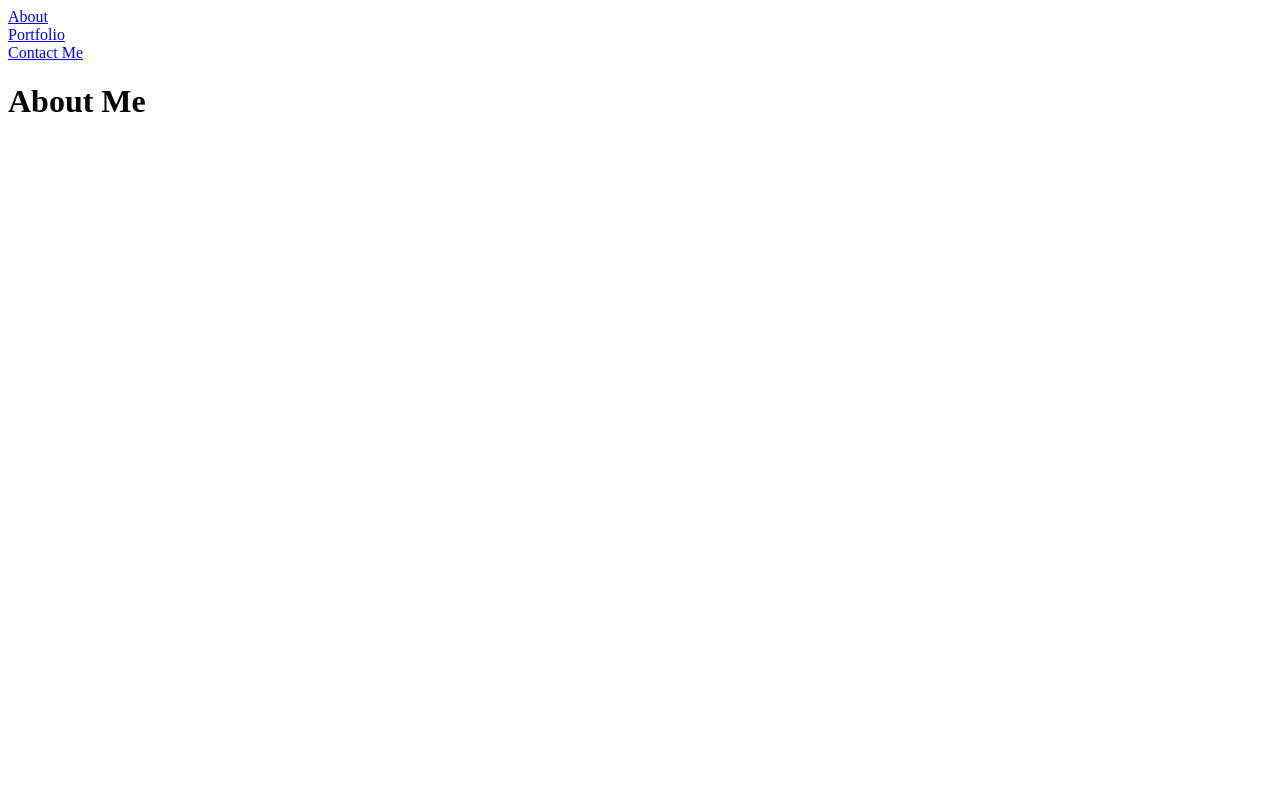
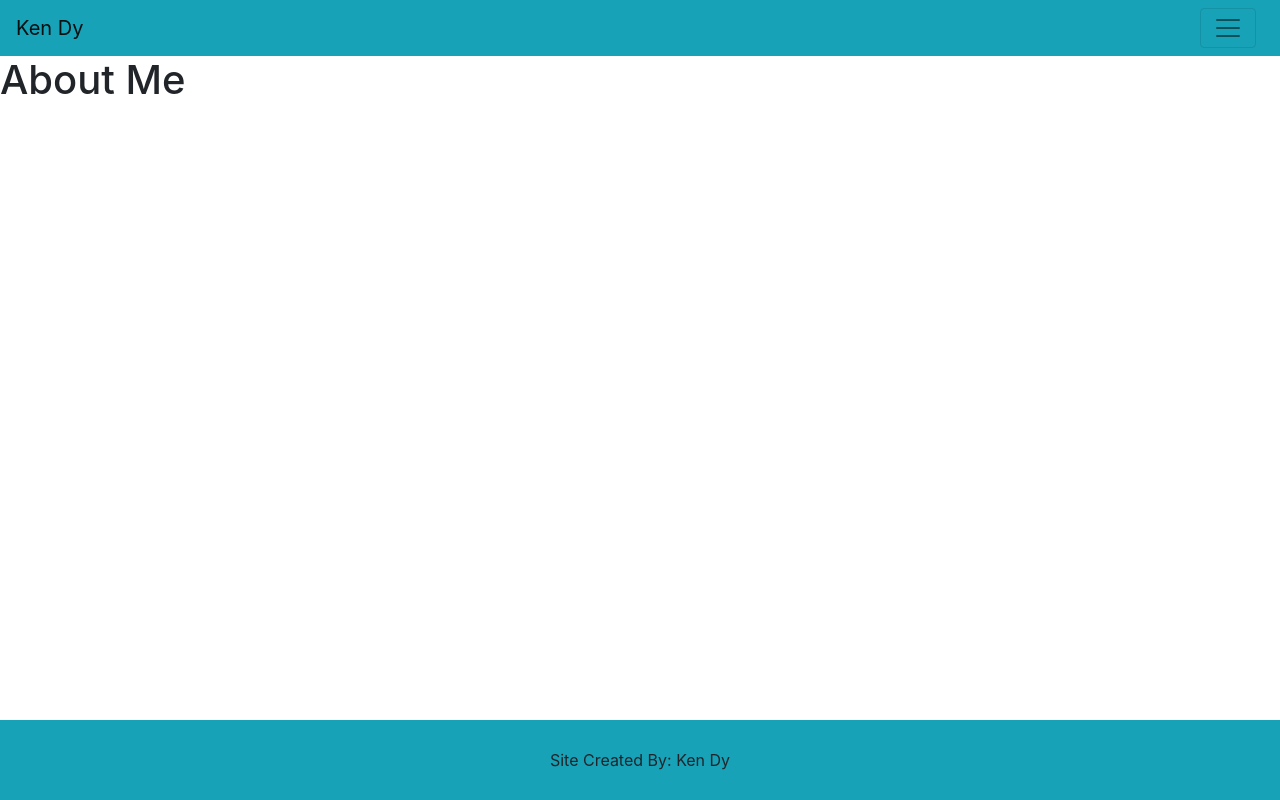
Before and after one commit to Kenneth-Dy/react-portfolio, a React (Create React App) app: page / in a window 1280 px wide. Built offline with nearby package versions, Linux system fonts and the light colour scheme.

Commit message:
made footer and nav

```diff
--- a/package.json
+++ b/package.json
@@ -6,10 +6,12 @@
     "@testing-library/jest-dom": "^5.11.10",
     "@testing-library/react": "^11.2.6",
     "@testing-library/user-event": "^12.8.3",
+    "bootstrap": "^4.6.0",
     "react": "^17.0.2",
     "react-dom": "^17.0.2",
     "react-router-dom": "^5.2.0",
     "react-scripts": "4.0.3",
+    "reactstrap": "^8.9.0",
     "web-vitals": "^1.1.1"
   },
   "scripts": {
--- a/src/App.js
+++ b/src/App.js
@@ -1,22 +1,20 @@
 import {
   BrowserRouter as Router,
   Route,
-  Switch,
-  Link
+  Switch
 } from 'react-router-dom'
 import About from './pages/About'
 import Contact from './pages/Contact'
 import Portfolio from './pages/Portfolio'
+import Navibar from './components/Navbar'
+import Footer from './components/Footer'
 
 function App() {
   return (
+    <>
     <Router>
       <div>
-        <div>
-          <Link to='/'>About</Link><br/>
-          <Link to='/portfolio'>Portfolio</Link><br />
-          <Link to='/contact'>Contact Me</Link><br />
-        </div>
+        <Navibar />
         <Switch>
           <Route path='/portfolio'>
             <Portfolio />
@@ -24,12 +22,14 @@ function App() {
           <Route path='/contact'>
             <Contact />
           </Route>
-          <Route path='/'>
+          <Route exact path='/'>
             <About />
           </Route>
         </Switch>
       </div>
     </Router>
+    <Footer />
+    </>
   )
 }
 
--- /dev/null
+++ b/src/components/Footer/Footer.css
@@ -0,0 +1,9 @@
+.footer {
+  background-color: #17a2b8;
+  height: 10vh;
+  line-height: 10vh;
+  text-align: center;
+  position: fixed;
+  left: 0;
+  bottom: 0;
+}
--- /dev/null
+++ b/src/components/Footer/Footer.js
@@ -0,0 +1,12 @@
+import { Container } from 'reactstrap'
+import './Footer.css'
+
+const Footer = () => {
+  return (
+    <Container className='footer' fluid={true} >
+      <p className='footerText'>Site Created By: Ken Dy</p>
+    </Container>
+  )
+}
+
+export default Footer
--- /dev/null
+++ b/src/components/Footer/index.js
@@ -0,0 +1 @@
+export { default } from './Footer.js'
--- /dev/null
+++ b/src/components/Navbar/Navbar.css
@@ -0,0 +1,3 @@
+.linkText {
+  color: black !important;
+}
--- /dev/null
+++ b/src/components/Navbar/Navbar.js
@@ -0,0 +1,43 @@
+import { useState } from 'react'
+import { Link } from 'react-router-dom'
+import './Navbar.css'
+import {
+  Collapse,
+  Navbar,
+  NavbarToggler,
+  NavbarBrand,
+  Nav,
+  NavLink } from 'reactstrap'
+
+const Navibar = () => {
+
+  const [collapsed, setCollapsed] = useState(true)
+
+  const toggleNavbar = () => setCollapsed(!collapsed)
+
+  return (
+    <div>
+      <Navbar color="info" light>
+        <Link to='/'>
+          <NavbarBrand href="/" className="mr-auto">Ken Dy</NavbarBrand>
+        </Link>
+        <NavbarToggler onClick={toggleNavbar} className="mr-2" />
+        <Collapse isOpen={!collapsed} navbar>
+          <Nav navbar>
+            <Link to='/'>
+              <NavLink className="linkText">About</NavLink>
+            </Link>
+            <Link to='/portfolio'>
+              <NavLink className="linkText">Portfolio</NavLink>
+            </Link>
+            <Link to='/contact'>
+              <NavLink className="linkText">Contact</NavLink>
+            </Link>
+          </Nav>
+        </Collapse>
+      </Navbar>
+    </div>
+  )
+}
+
+export default Navibar
--- /dev/null
+++ b/src/components/Navbar/index.js
@@ -0,0 +1 @@
+export { default } from './Navbar.js'
--- a/src/index.js
+++ b/src/index.js
@@ -1,7 +1,7 @@
 import React from 'react'
 import ReactDOM from 'react-dom'
 import App from './App'
-
+import 'bootstrap/dist/css/bootstrap.min.css';
 
 ReactDOM.render(
   <React.StrictMode>
```
Also changed, not shown: 1 other file (tests, documents, lock files or other folders).
